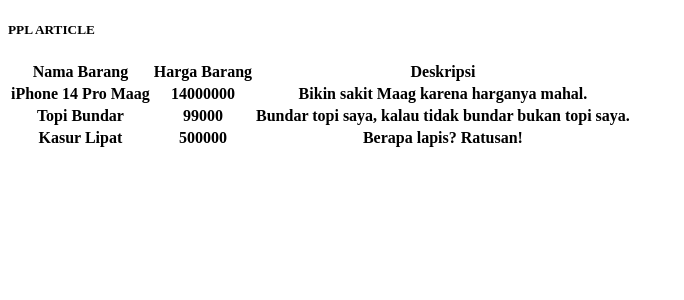
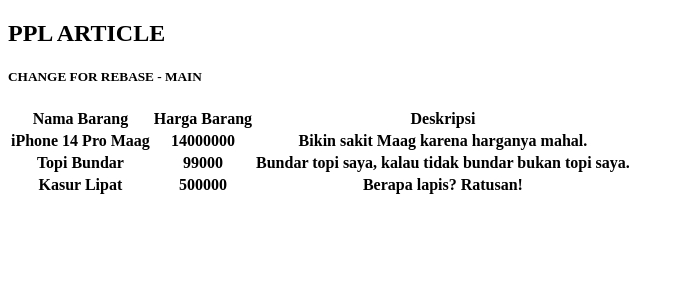
Before and after one commit to syadzaarrana/ppl-article, a Django app: page /wishlist/ in a window 1280 px wide. Shown: the top 300 px of the page, without its empty margins (0-684 px from the left). Run offline with Django 5.2, Linux system fonts and the light colour scheme; data comes from the database, SQL or seed files in the repository; lists and menus that the app fills with data are empty.

Commit message:
commit in main (for rebase)

```diff
--- a/wishlist/templates/wishlist.html
+++ b/wishlist/templates/wishlist.html
@@ -10,7 +10,8 @@
 
 <body>
     {% block content %}
-    <h5>{{judul}}</h5>
+    <h2>{{judul}}</h2>
+    <h5>CHANGE FOR REBASE - MAIN</h5>
 
     <table>
         <tr>
```
